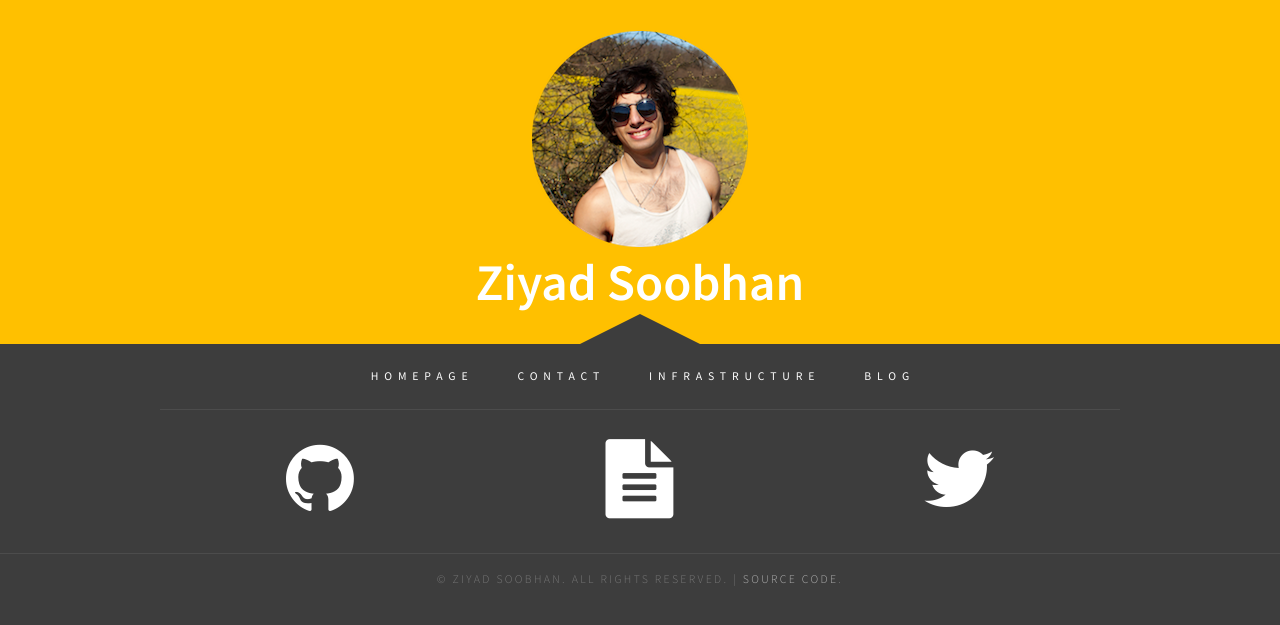
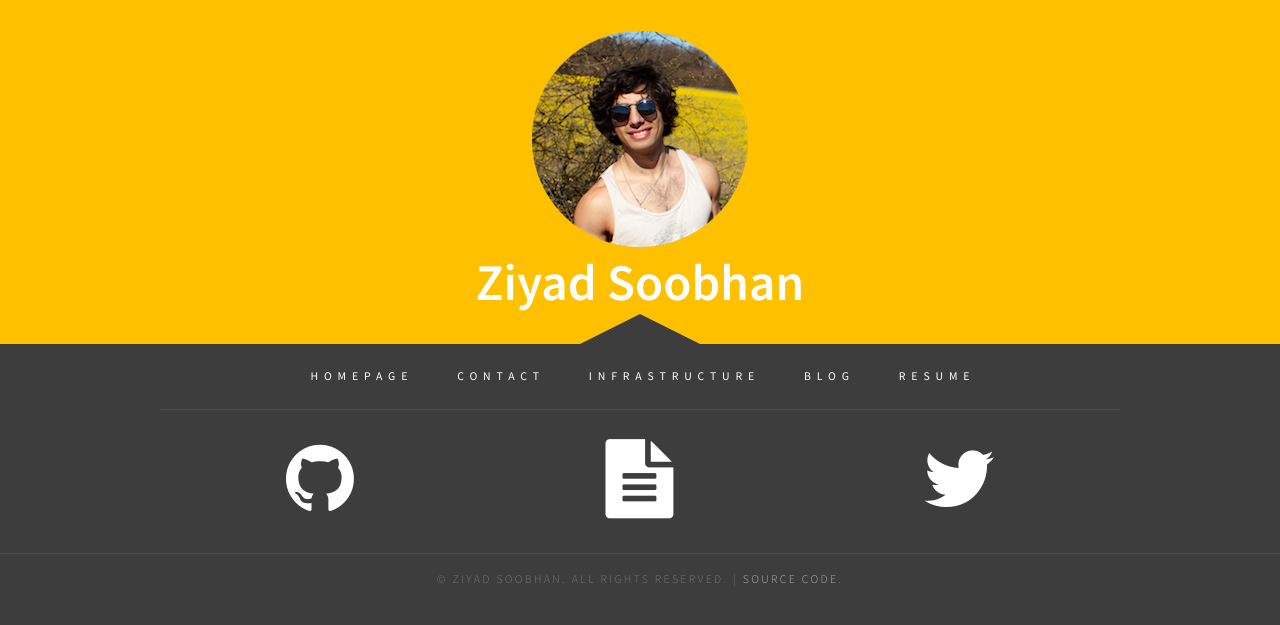
Before and after one commit to zsoobhan/prometheus, a Django app: template www/templates/base.html in a window 1280 px wide. Shown: the top 625 px of the page. Run offline with Django 3.2, Linux system fonts and the light colour scheme; the template is opened without the code that fills it, so the values that code supplies are empty.

Commit message:
Adds resume to menu.
Adds relevant push to Google Analytics

```diff
--- a/www/static/js/watchmen.js
+++ b/www/static/js/watchmen.js
@@ -4,6 +4,10 @@ $('#footer-js').on('click', function() {
 
 $('#contact-js').on('click', function() {
   ga('send', 'event', 'contact', 'click', $(this).data('target'));
+});
+
+$('#resume-js').on('click', function() {
+  ga('send', 'event', 'menu', 'click', $(this).data('target'));
 });
 
 $('.social-icon').on('click', function() {
--- a/www/templates/partials/menu.html
+++ b/www/templates/partials/menu.html
@@ -5,6 +5,7 @@
                 <li><a href="{% url 'contact' %}" accesskey="2" title="">Contact</a></li>
                 <li><a href="{% url 'infrastructure' %}" accesskey="3" title="">Infrastructure</a></li>
                 <li><a href="{% url 'blog' %}" accesskey="4" title="">Blog</a></li>
+                <li><a href="https://github.com/zsoobhan/resume/blob/master/resume.pdf?raw=true" accesskey="5" target="_blank" id="resume-js" data-target="resume" title="Resume">Resume</a> </li>
 			</ul>
 		</div>
 </div>
```
